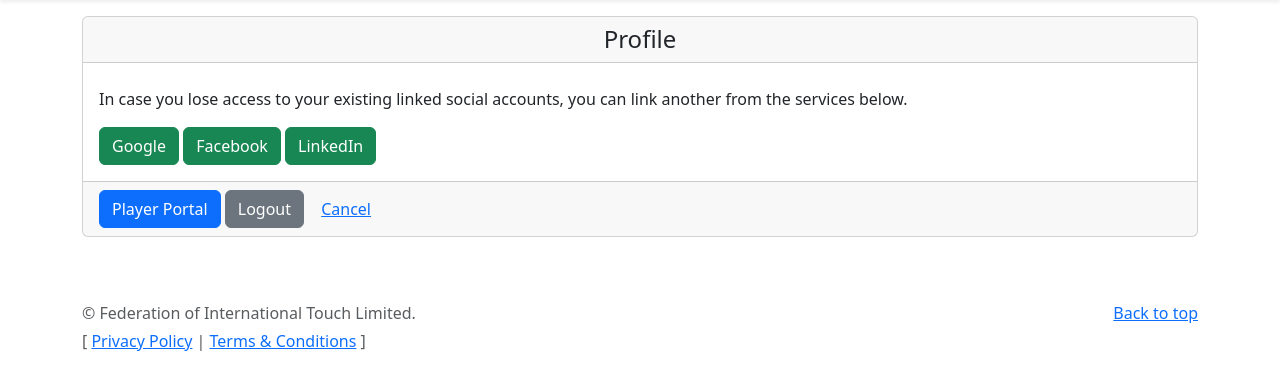
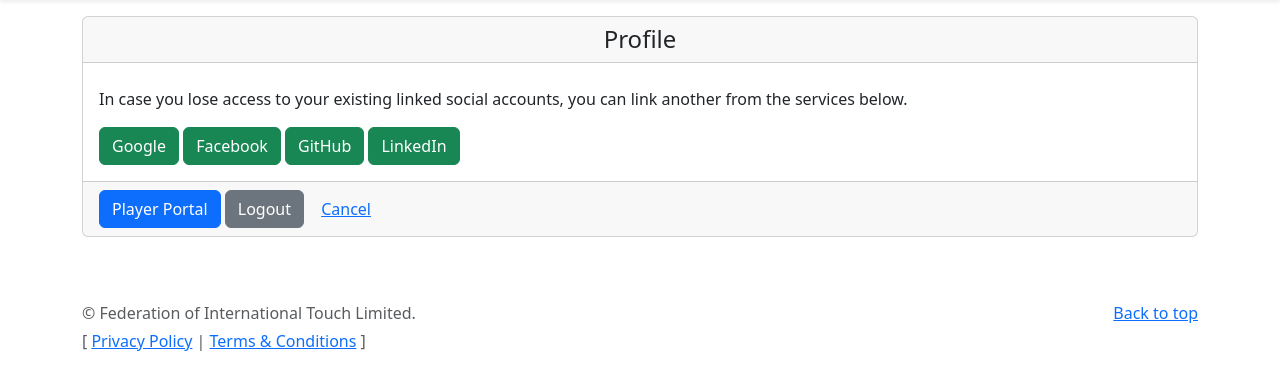
Before and after one commit to internationaltouch/fit_tournaments, a Django app: page /accounts/profile/ in a window 1280 px wide. Shown: the part 56-446 px from the top of the page. Run offline with Django 3.2, Linux system fonts and the light colour scheme; a user stored in the database is signed in; some libraries are stand-ins or nearby versions.

Commit message:
add github social login

```diff
--- a/project/settings.py
+++ b/project/settings.py
@@ -203,11 +203,15 @@ SOCIAL_AUTH_GOOGLE_OAUTH2_SCOPE = [
     "https://www.googleapis.com/auth/userinfo.email",
 ]
 
+SOCIAL_AUTH_GITHUB_KEY = env("GITHUB_KEY", default="")
+SOCIAL_AUTH_GITHUB_SECRET = env("GITHUB_SECRET", default="")
+
 AUTHENTICATION_BACKENDS = (
     "social_core.backends.google.GoogleOAuth2",
     "social_core.backends.facebook.FacebookOAuth2",
     "social_core.backends.linkedin.LinkedinOAuth2",
-    "social_core.backends.twitter.TwitterOAuth",
+    # "social_core.backends.twitter.TwitterOAuth",
+    "social_core.backends.github.GithubOAuth2",
     "django.contrib.auth.backends.ModelBackend",
     "guardian.backends.ObjectPermissionBackend",
 )
--- a/templates/registration/login.html
+++ b/templates/registration/login.html
@@ -12,6 +12,9 @@
         {% url 'social:begin' 'facebook' as facebook_url %}
         {% bootstrap_button "Facebook" button_type="link" href=facebook_url %}
 
+        {% url 'social:begin' 'github' as github_url %}
+        {% bootstrap_button "GitHub" button_type="link" href=github_url %}
+
         {% url 'social:begin' 'linkedin-oauth2' as linkedin_url %}
         {% bootstrap_button "LinkedIn" button_type="link" href=linkedin_url %}
 
--- a/userprofile/templates/profile.html
+++ b/userprofile/templates/profile.html
@@ -19,6 +19,11 @@
             {% if "facebook" in backends.not_associated %}
                 {% url "social:begin" "facebook" as facebook_url %}
                 {% bootstrap_button "Facebook" button_type="link" href=facebook_url button_class="btn-success" %}
+            {% endif %}
+
+            {% if "github" in backends.not_associated %}
+                {% url "social:begin" "github" as github_url %}
+                {% bootstrap_button "GitHub" button_type="link" href=github_url button_class="btn-success" %}
             {% endif %}
 
             {% if "linkedin-oauth2" in backends.not_associated %}
@@ -46,6 +51,8 @@
                         {% bootstrap_button "Google" button_class="btn-danger" %}
                     {% elif backend.provider == "linkedin-oauth2" %}
                         {% bootstrap_button "LinkedIn" button_class="btn-danger" %}
+                    {% elif backend.provider == "github" %}
+                        {% bootstrap_button "GitHub" button_class="btn-danger" %}
                     {% else %}
                         {% bootstrap_button backend.provider|title button_class="btn-danger" %}
                     {% endif %}
```
